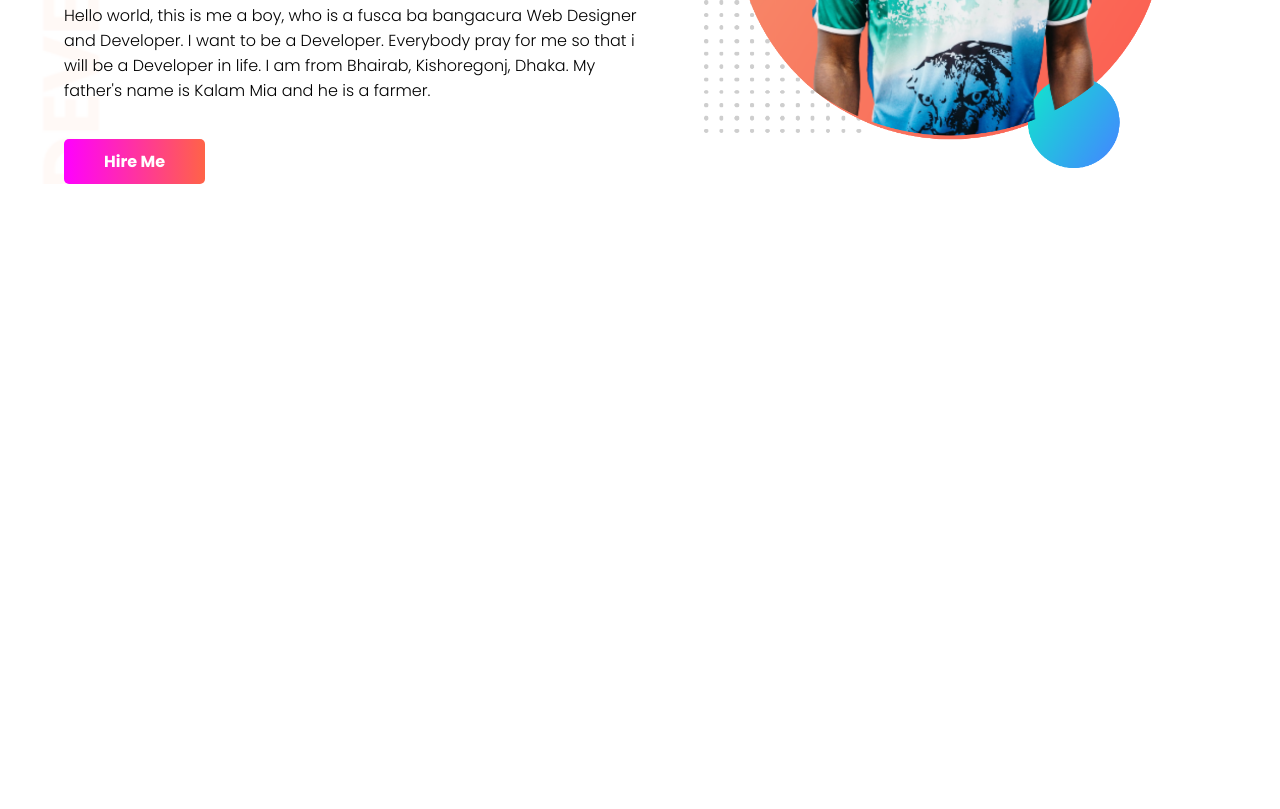
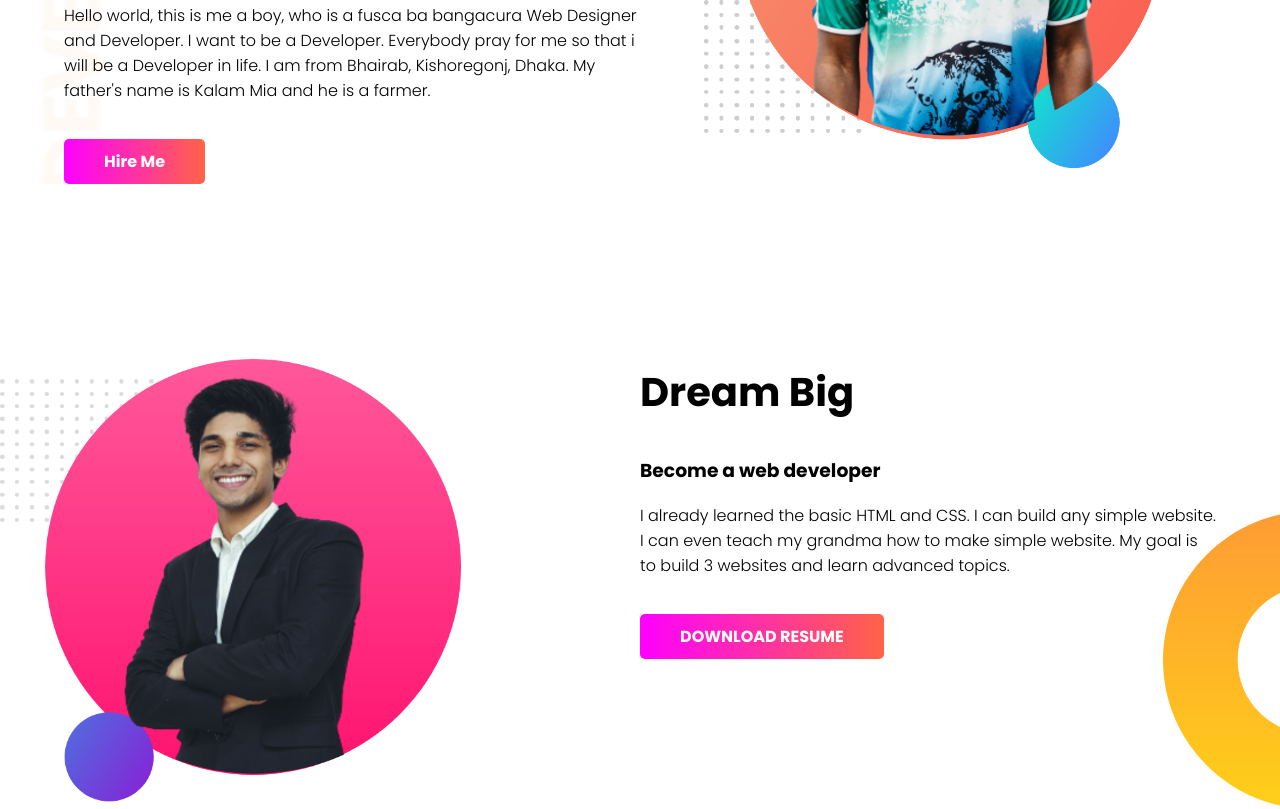
Before and after one commit to salekmia/salek-portfolio, a plain HTML site: page index.html in a window 1280 px wide. Shown: the part 324-1133 px from the top of the page. Before the commit the page ends 800 px from the top, so only its background shows below. Drawn offline with Linux system fonts and the light colour scheme.

Commit message:
dream big section added

```diff
--- a/index.html
+++ b/index.html
@@ -12,16 +12,28 @@
 </head>
 <body>
     <section class="top-banner">
-        <div class="half-width">
+        <div class="half-width half-one">
             <h1>Welcome to</h1>
             <h1><span class="orange-color">Abu Salek</span> World</h1>
             <h3>Web Designer and Developer</h3>
             <p>Hello world, this is me a boy, who is a fusca ba bangacura Web Designer and Developer. I want to be a Developer. Everybody pray for me so that i will be a Developer in life. I am from Bhairab, Kishoregonj, Dhaka. My father's name is Kalam Mia and he is a farmer.</p>
             <a target="_blank" class="link-button" href="https://www.facebook.com/codersalek">Hire Me</a>
         </div>
-        <div class="half-width">
+        <div class="half-width half-one">
             <img src="images/person1.png" alt="Person1">
         </div>
     </section>
+
+    <section class="dream-big">
+        <div class="half-width half-two">
+            <img src="images/person2.png" alt="My Dream">
+        </div>
+        <div class="half-width half-two">
+            <h2 class="dream-big-heading">Dream Big</h2>
+            <h3>Become a web developer</h3>
+            <p>I already learned the basic HTML and CSS. I can build any simple website. I can even teach my grandma how to make simple website. My goal is to build 3 websites and learn advanced topics.</p>
+            <a target="_blank" href="#" class="link-button">DOWNLOAD RESUME</a>
+        </div>
+    </div>
 </body>
 </html>
--- a/style.css
+++ b/style.css
@@ -22,10 +22,14 @@ section {
     background-image: url(images/top-banner.png);
     background-repeat: no-repeat;
     background-size: cover;
+    margin-bottom: 140px;
 }
 
 .half-width {
     width: 50%;
+}
+
+.half-one {
     padding-left: 5%;
 }
 
@@ -44,3 +48,18 @@ section {
     display: inline-block;
     margin-top: 20px;
 }
+
+
+.dream-big {
+    background-image: url(images/dream-bg.png);
+    background-repeat: no-repeat;
+    background-position: bottom right;
+}
+
+.dream-big-heading {
+    font-size: 40px;
+}
+
+.half-two {
+    padding-right: 5%;
+}
```
